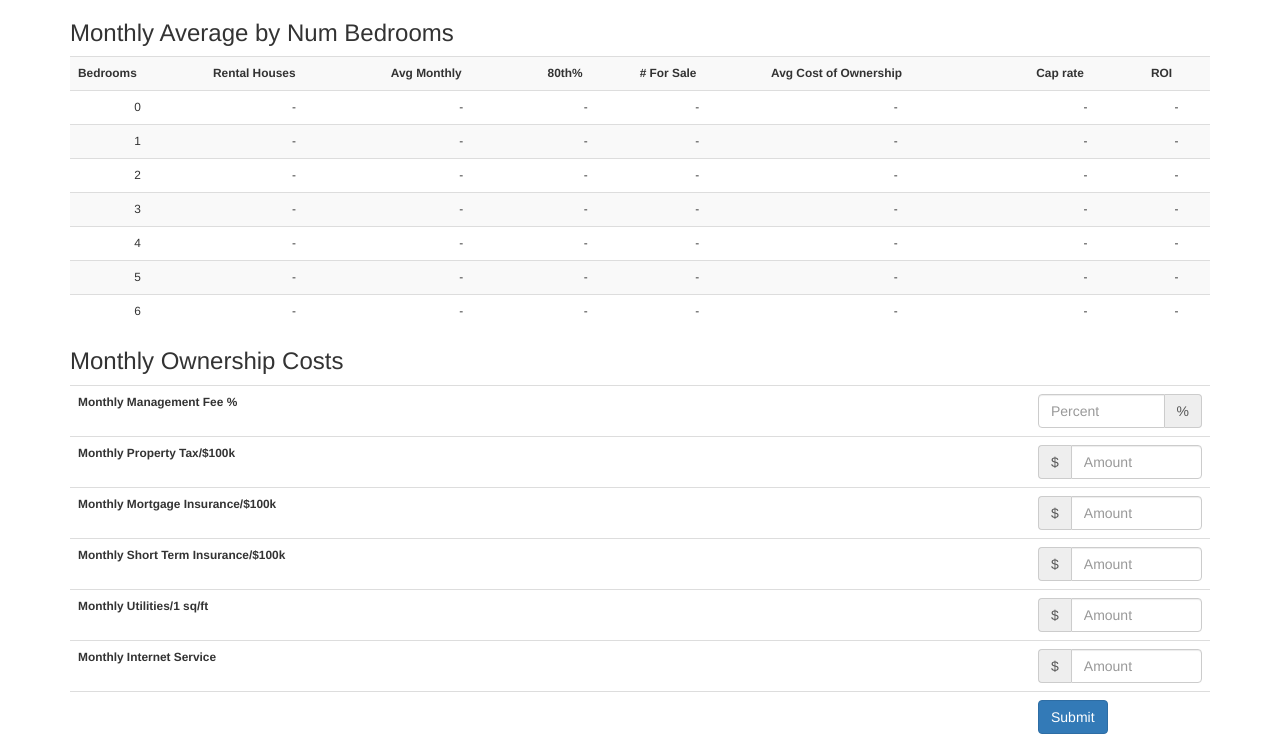
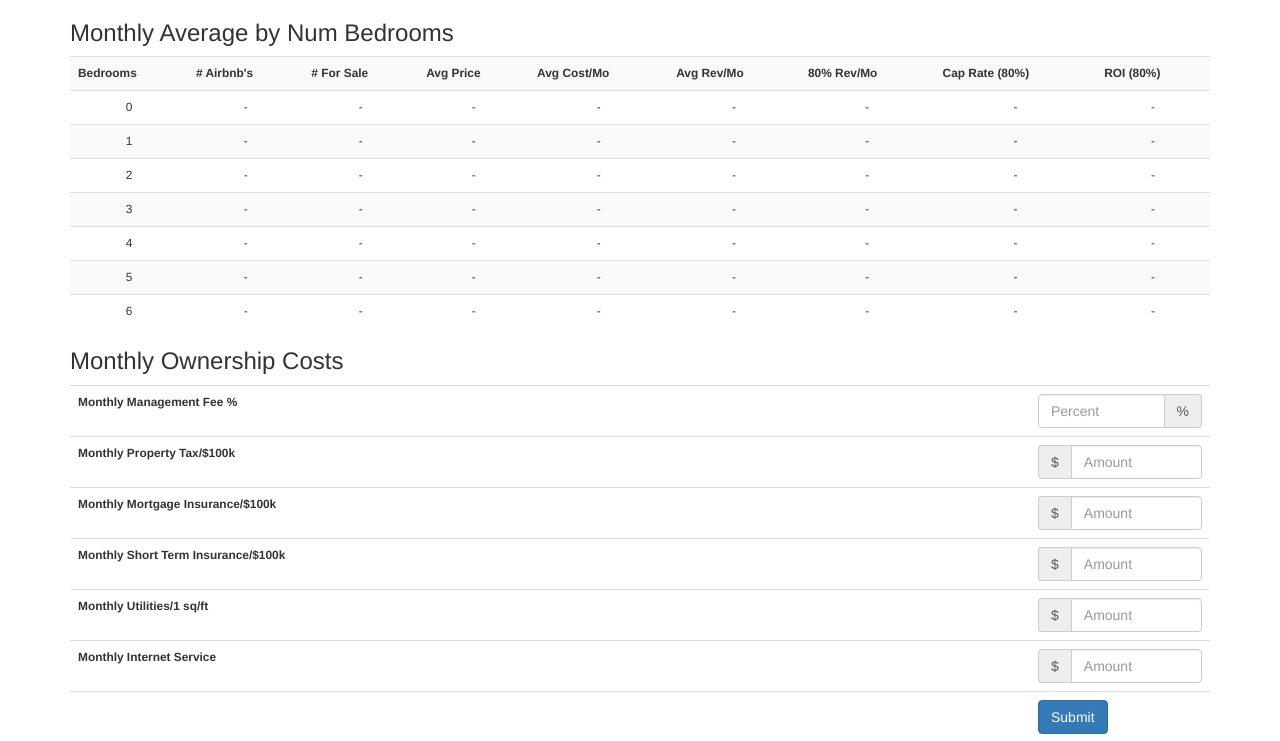
Before and after one commit to superf2t/cascade-creek, a Flask app: template templates/view_place.html in a window 1280 px wide. Shown: the part 708-1449 px from the top of the page. Run offline with Flask 2, Linux system fonts and the light colour scheme; the template is opened without the code that fills it, so the values that code supplies are empty; some libraries are stand-ins or nearby versions.

Commit message:
update to add more info to monthly avg by num bedrooms table

```diff
--- a/templates/view_place.html
+++ b/templates/view_place.html
@@ -53,81 +53,89 @@
     <table class="table table-striped">
     <tr>
         <th align="center">Bedrooms</th>
-        <th align="center">Rental Houses</th>
-        <th align="center">Avg Monthly</th>
-        <th align="center">80th%</th>
+        <th align="center"># Airbnb's</th>
         <th align="center"># For Sale</th>
-        <th align="center">Avg Cost of Ownership</th>
-        <th align="center">Cap rate</th>
-        <th align="center">ROI</th>
+        <th align="center">Avg Price</th>
+        <th align="center">Avg Cost/Mo</th>
+        <th align="center">Avg Rev/Mo</th>
+        <th align="center">80% Rev/Mo</th>
+        <th align="center">Cap Rate (80%)</th>
+        <th align="center">ROI (80%)</th>
     </tr>
     <tr id="bedrooms_0">
         <td align="center" id="bedrooms_0_count_bedrooms">0</td>
         <td align="center" id="bedrooms_0_count_homes">-</td>
+        <td align="center" id="bedrooms_0_count_for_sale">-</td>
+        <td align="center" id="bedrooms_0_avg_price">-</td>
+        <td align="center" id="bedrooms_0_avg_cost">-</td>
         <td align="center" id="bedrooms_0_avg_bookings">-</td>
         <td align="center" id="bedrooms_0_eighty_pct">-</td>
-        <td align="center" id="bedrooms_0_count_for_sale">-</td>
-        <td align="center" id="bedrooms_0_avg_cost">-</td>
         <td align="center" id="bedrooms_0_cap_rate">-</td>
         <td align="center" id="bedrooms_0_yearly_roi">-</td>
     </tr>
     <tr id="bedrooms_1">
         <td align="center" id="bedrooms_1_count_bedrooms">1</td>
         <td align="center" id="bedrooms_1_count_homes">-</td>
+        <td align="center" id="bedrooms_1_count_for_sale">-</td>
+        <td align="center" id="bedrooms_1_avg_price">-</td>
+        <td align="center" id="bedrooms_1_avg_cost">-</td>
         <td align="center" id="bedrooms_1_avg_bookings">-</td>
         <td align="center" id="bedrooms_1_eighty_pct">-</td>
-        <td align="center" id="bedrooms_1_count_for_sale">-</td>
-        <td align="center" id="bedrooms_1_avg_cost">-</td>
         <td align="center" id="bedrooms_1_cap_rate">-</td>
         <td align="center" id="bedrooms_1_yearly_roi">-</td>
     </tr>
     <tr id="bedrooms_2">
         <td align="center" id="bedrooms_2_count_bedrooms">2</td>
         <td align="center" id="bedrooms_2_count_homes">-</td>
+        <td align="center" id="bedrooms_2_count_for_sale">-</td>
+        <td align="center" id="bedrooms_2_avg_price">-</td>
+        <td align="center" id="bedrooms_2_avg_cost">-</td>
         <td align="center" id="bedrooms_2_avg_bookings">-</td>
         <td align="center" id="bedrooms_2_eighty_pct">-</td>
-        <td align="center" id="bedrooms_2_count_for_sale">-</td>
-        <td align="center" id="bedrooms_2_avg_cost">-</td>
         <td align="center" id="bedrooms_2_cap_rate">-</td>
         <td align="center" id="bedrooms_2_yearly_roi">-</td>
     </tr>
     <tr id="bedrooms_3">
         <td align="center" id="bedrooms_3_count_bedrooms">3</td>
         <td align="center" id="bedrooms_3_count_homes">-</td>
+        <td align="center" id="bedrooms_3_count_for_sale">-</td>
+        <td align="center" id="bedrooms_3_avg_price">-</td>
+        <td align="center" id="bedrooms_3_avg_cost">-</td>
         <td align="center" id="bedrooms_3_avg_bookings">-</td>
         <td align="center" id="bedrooms_3_eighty_pct">-</td>
-        <td align="center" id="bedrooms_3_count_for_sale">-</td>
-        <td align="center" id="bedrooms_3_avg_cost">-</td>
         <td align="center" id="bedrooms_3_cap_rate">-</td>
         <td align="center" id="bedrooms_3_yearly_roi">-</td>
     </tr>
     <tr id="bedrooms_4">
         <td align="center" id="bedrooms_4_count_bedrooms">4</td>
         <td align="center" id="bedrooms_4_count_homes">-</td>
+        <td align="center" id="bedrooms_4_count_for_sale">-</td>
+        <td align="center" id="bedrooms_4_avg_price">-</td>
+        <td align="center" id="bedrooms_4_avg_cost">-</td>
         <td align="center" id="bedrooms_4_avg_bookings">-</td>
         <td align="center" id="bedrooms_4_eighty_pct">-</td>
-        <td align="center" id="bedrooms_4_count_for_sale">-</td>
-        <td align="center" id="bedrooms_4_avg_cost">-</td>
         <td align="center" id="bedrooms_4_cap_rate">-</td>
         <td align="center" id="bedrooms_4_yearly_roi">-</td>
     </tr>
     <tr id="bedrooms_5">
         <td align="center" id="bedrooms_5_count_bedrooms">5</td>
         <td align="center" id="bedrooms_5_count_homes">-</td>
+        <td align="center" id="bedrooms_5_count_for_sale">-</td>
+        <td align="center" id="bedrooms_5_avg_price">-</td>
+        <td align="center" id="bedrooms_5_avg_cost">-</td>
         <td align="center" id="bedrooms_5_avg_bookings">-</td>
         <td align="center" id="bedrooms_5_eighty_pct">-</td>
-        <td align="center" id="bedrooms_5_count_for_sale">-</td>
-        <td align="center" id="bedrooms_5_avg_cost">-</td>
         <td align="center" id="bedrooms_5_cap_rate">-</td>
         <td align="center" id="bedrooms_5_yearly_roi">-</td>
     </tr>
     <tr id="bedrooms_6">
         <td align="center" id="bedrooms_6_count_bedrooms">6</td>
         <td align="center" id="bedrooms_6_count_homes">-</td>
+        <td align="center" id="bedrooms_6_count_for_sale">-</td>
+        <td align="center" id="bedrooms_6_avg_price">-</td>
+        <td align="center" id="bedrooms_6_avg_cost">-</td>
         <td align="center" id="bedrooms_6_avg_bookings">-</td>
         <td align="center" id="bedrooms_6_eighty_pct">-</td>
-        <td align="center" id="bedrooms_6_count_for_sale">-</td>
-        <td align="center" id="bedrooms_6_avg_cost">-</td>
         <td align="center" id="bedrooms_6_cap_rate">-</td>
         <td align="center" id="bedrooms_6_yearly_roi">-</td>
     </tr>
@@ -753,6 +761,7 @@
         $('#bedrooms_' + bedroom_count + '_avg_bookings').html('-');
         $('#bedrooms_' + bedroom_count + '_eighty_pct').html('-');
         $('#bedrooms_' + bedroom_count + '_count_for_sale').html('-');
+        $('#bedrooms_' + bedroom_count + '_avg_price').html('-');
         $('#bedrooms_' + bedroom_count + '_avg_cost').html('-');
         $('#bedrooms_' + bedroom_count + '_cap_rate').html('-');
         $('#bedrooms_' + bedroom_count + '_yearly_roi').html('-');
@@ -852,6 +861,7 @@
             }
 
             $('#bedrooms_' + bedroom_count + '_count_for_sale').html(thisListing.count_for_sale);
+            $('#bedrooms_' + bedroom_count + '_avg_price').html('$' + thisListing.avg_price);
             $('#bedrooms_' + bedroom_count + '_avg_cost').html('$' + thisListing.avg_cost);
             $('#bedrooms_' + bedroom_count + '_cap_rate').html(cap_rate_80 + '%').removeClass().addClass(td_class);
             $('#bedrooms_' + bedroom_count + '_yearly_roi').html(yearly_roi_80 + '%').removeClass().addClass(td_class);
```
